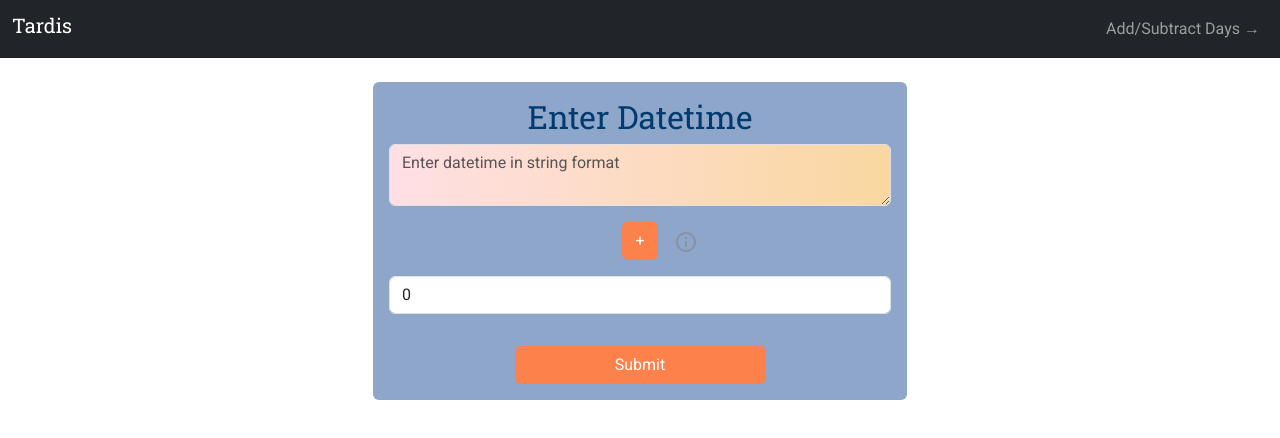
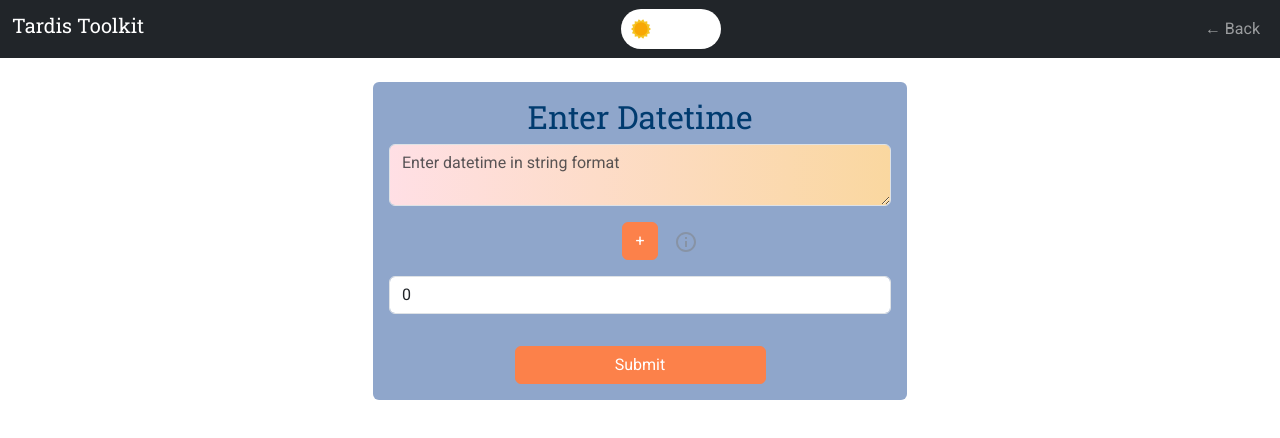
Before and after one commit to elgatoafk/tardis-remastered, a React (Create React App) app in the folder frontend/: page /add-subtract in a window 1280 px wide. Shown: the top 438 px of the page. Built offline with nearby package versions, Linux system fonts and the light colour scheme.

Commit message:
Add dark mode support

```diff
--- a/frontend/src/components/AddSubtractDays.js
+++ b/frontend/src/components/AddSubtractDays.js
@@ -1,6 +1,7 @@
 import React, { useState } from 'react';
 import axios from 'axios';
 import InfoOutlinedIcon from '@mui/icons-material/InfoOutlined';
+import '../styles/DarkMode.css';
 import '../styles/TimeZoneSelector.css';
 
 const AddSubtractDays = () => {
--- a/frontend/src/components/Navbar.js
+++ b/frontend/src/components/Navbar.js
@@ -1,21 +1,54 @@
-import React from 'react';
-import { Link } from 'react-router-dom';
+import React, { useState, useEffect } from 'react';
+import { Link, useLocation } from 'react-router-dom';
 import '../styles/Navbar.css';
 
 const Navbar = () => {
+    const location = useLocation();
+    const isOnAddSubtractPage = location.pathname === '/add-subtract';
+
+    // Dark mode state
+    const [darkMode, setDarkMode] = useState(false);
+
+    // Load dark mode preference from local storage
+    useEffect(() => {
+        const savedMode = localStorage.getItem('darkMode') === 'true';
+        setDarkMode(savedMode);
+        document.body.classList.toggle('dark-mode', savedMode);
+    }, []);
+
+    const toggleDarkMode = () => {
+        setDarkMode(!darkMode);
+        document.body.classList.toggle('dark-mode', !darkMode);
+        localStorage.setItem('darkMode', !darkMode);
+    };
+
     return (
         <nav className="navbar navbar-expand-lg navbar-dark bg-dark">
-            <div className="container-fluid">
-                <h1 className="navbar-brand">Tardis</h1>
-                <div className="collapse navbar-collapse">
-                    <ul className="navbar-nav ms-auto">
-                        <li className="nav-item">
-                            <Link to="/add-subtract" className="nav-link">
-                                Add/Subtract Days →
-                            </Link>
-                        </li>
-                    </ul>
+            <div className="container-fluid justify-content-between">
+                <h1 className="navbar-brand">Tardis Toolkit</h1>
+                <div className="toggle-container">
+                    <div className={`dark-mode-toggle ${darkMode ? 'dark' : 'light'}`} onClick={toggleDarkMode}>
+                        <div className={`toggle-ball ${darkMode ? 'dark' : 'light'}`}>
+                            <img
+                                src={process.env.PUBLIC_URL + '/sun-icon.svg'}
+                                alt="Sun icon"
+                                className={`icon sun`}
+                            />
+                            <img
+                                src={process.env.PUBLIC_URL + '/moon-icon.svg'}
+                                alt="Moon icon"
+                                className={`icon moon`}
+                            />
+                        </div>
+                    </div>
                 </div>
+                <ul className="navbar-nav">
+                    <li className="nav-item">
+                        <Link to={isOnAddSubtractPage ? "/" : "/add-subtract"} className="nav-link">
+                            {isOnAddSubtractPage ? "← Back" : "Add/Subtract Days →"}
+                        </Link>
+                    </li>
+                </ul>
             </div>
         </nav>
     );
--- a/frontend/src/components/TimeZoneSelector.js
+++ b/frontend/src/components/TimeZoneSelector.js
@@ -1,6 +1,7 @@
 import React, { useState, useEffect } from 'react';
 import axios from 'axios';
 import '../styles/TimeZoneSelector.css';
+import '../styles/DarkMode.css';
 import InfoIcon from '@mui/icons-material/Info';
 
 const TimeZoneSelector = () => {
--- /dev/null
+++ b/frontend/src/styles/DarkMode.css
@@ -0,0 +1,152 @@
+.dark-mode .left-panel {
+    background-color: rgba(43, 62, 80, 0.8);
+    color: rgba(224, 230, 237, 0.8);
+}
+
+.dark-mode .right-panel {
+    background-color: rgba(62, 76, 97, 0.8);
+    color: rgba(224, 230, 237, 0.8);
+}
+
+.dark-mode .form-label {
+    font-family: 'Roboto Slab', serif;
+    color: rgba(224, 230, 237, 0.8);
+}
+
+.dark-mode .result-container .text-warning {
+    color: rgba(231, 111, 81, 0.8);
+}
+
+.dark-mode .result-container .text-success {
+    color: rgba(144, 202, 249, 0.8);
+}
+
+.dark-mode .form-check-label {
+    display: flex;
+    align-items: center;
+    justify-content: flex-start;
+    color: rgba(224, 230, 237, 0.8);
+    margin-bottom: 8px;
+}
+
+.dark-mode .form-check-input {
+    margin-right: 10px;
+}
+
+.dark-mode #main-form.form-control:invalid:required {
+    background-image: linear-gradient(to right, rgba(150, 75, 0, 0.25), rgba(240, 128, 128, 0.25));
+}
+
+.dark-mode #main-form.form-control:valid {
+    background-image: linear-gradient(to right, rgba(0, 128, 0, 0.25), rgba(0, 255, 255, 0.25));
+}
+
+.dark-mode .result-container {
+    background-image: linear-gradient(to right, rgba(0, 128, 0, 0.25), rgba(0, 255, 255, 0.25));
+    border: none;
+    cursor: pointer;
+}
+
+.dark-mode .result-container h2, .dark-mode .result-text {
+    color: rgba(224, 230, 237, 0.8);
+}
+
+.dark-mode .result-container.copied {
+    background-image: linear-gradient(to right, rgba(47, 93, 117, 0.25), rgba(230, 230, 250, 0.25));
+}
+
+.dark-mode .warning-text {
+    color: rgba(231, 111, 81, 0.8);
+}
+
+.dark-mode .copy-message {
+    text-align: right;
+    color: rgba(192, 192, 192, 0.8);
+    font-size: 1em;
+    margin-top: 10px;
+}
+
+.dark-mode .datetime-input {
+    height: calc(1.75em + 1rem + 2px);
+    background-color: rgba(43, 62, 80, 0.8);
+    color: rgba(224, 230, 237, 0.8);
+    border: 1px solid rgba(144, 202, 249, 0.8);
+}
+
+.dark-mode .submit-button {
+    display: inline-block;
+    margin-top: 1rem;
+    text-align: center;
+    width: 50%;
+    background-color: rgba(144, 202, 249, 0.8);
+    color: rgba(0, 59, 111, 0.8);
+}
+
+.dark-mode .info-bubble {
+    position: absolute;
+    top: 10px;
+    right: 10px;
+    font-size: 1.5em;
+    color: rgba(144, 202, 249, 0.8);
+    cursor: help;
+}
+
+.dark-mode .info-bubble:hover::after {
+    content: attr(title);
+    position: absolute;
+    top: -30px;
+    right: 10px;
+    background-color: rgba(43, 62, 80, 0.8);
+    padding: 5px 10px;
+    border-radius: 5px;
+    box-shadow: 0px 0px 5px rgba(0, 0, 0, 0.1);
+    white-space: nowrap;
+    font-size: 0.9em;
+    color: rgba(224, 230, 237, 0.8);
+    z-index: 1000;
+}
+
+.dark-mode .form-control {
+    background-color: rgba(62, 76, 97, 0.8);
+    color: rgba(224, 230, 237, 0.8);
+    border: 1px solid rgba(144, 202, 249, 0.8);
+}
+
+.dark-mode .form-control:focus {
+    background-color: rgba(43, 62, 80, 0.8);
+    color: rgba(224, 230, 237, 0.8);
+    border-color: rgba(144, 202, 249, 0.8);
+    outline: none;
+}
+
+.dark-mode .form-control::placeholder {
+    color: rgba(144, 202, 249, 0.8);
+    opacity: 0.6;
+}
+
+.dark-mode .btn-primary,
+.dark-mode .toggle-button {
+    background-color: rgba(144, 202, 249, 0.8);
+    border: none;
+    color: rgba(0, 59, 111, 0.8);
+}
+
+.dark-mode .btn-primary:hover,
+.dark-mode .toggle-button:hover {
+    background-color: rgba(94, 140, 184, 0.8);
+    color: rgba(0, 59, 111, 0.8);
+}
+
+.dark-mode .btn-primary:focus,
+.dark-mode .toggle-button:focus {
+    outline: none;
+    box-shadow: none;
+}
+
+.dark-mode .btn-primary:active,
+.dark-mode .toggle-button:active {
+    background-color: rgba(38, 70, 83, 0.8);
+    color: rgba(0, 59, 111, 0.8);
+    outline: none;
+    box-shadow: none;
+}
--- a/frontend/src/styles/Navbar.css
+++ b/frontend/src/styles/Navbar.css
@@ -1,13 +1,105 @@
-.navbar-brand {
-    font-family: 'Roboto Slab', serif;
-    color: #FAF3DD;  /* Light Beige */
+.dark-mode-toggle {
+    position: relative;
+    width: 100px;
+    height: 40px;
+    background-color: #ffffff;
+    border-radius: 20px;
+    cursor: pointer;
+    overflow: hidden;
+    transition: background-color 0.3s ease;
 }
 
-.nav-link {
-    font-family: 'Roboto', sans-serif;
-    color: #FC814A;  /* Orange */
+.dark-mode-toggle.dark {
+    background-color: #003B6F;
 }
 
-.nav-link:hover {
-    color: #FAF3DD;  /* Light Beige */
+.toggle-ball {
+    position: absolute;
+    top: 4px;
+    left: 4px;
+    width: 32px;
+    height: 32px;
+    border-radius: 50%;
+    background-color: #ffffff;
+    transition: left 0.3s ease, transform 0.3s ease;
+    display: flex;
+    justify-content: center;
+    align-items: center;
 }
+
+.toggle-ball.dark {
+    left: 64px;
+}
+
+.icon {
+    width: 20px;
+    height: 20px;
+    pointer-events: none;
+    position: absolute;
+    transition: transform 0.3s ease, opacity 0.3s ease;
+}
+
+.icon.sun {
+    left: 6px;
+    transform: translateX(0);
+    opacity: 1;
+}
+
+.dark-mode-toggle.dark .icon.sun {
+    transform: translateX(-50px);
+    opacity: 0;
+}
+
+.icon.moon {
+    right: 6px;
+    transform: translateX(50px);
+    opacity: 0;
+}
+
+.dark-mode-toggle.dark .icon.moon {
+    transform: translateX(0);
+    opacity: 1;
+}
+
+body.dark-mode {
+    background-color: #2b2b2b;
+    color: #e0e6ed;
+}
+
+body.dark-mode .navbar.navbar-dark.bg-dark {
+    background-color: #1a1a1a !important;
+}
+
+body.dark-mode .container {
+    background-color: #2b2b2b;
+}
+
+body.dark-mode .form-control {
+    background-color: #3e4c61;
+    color: #e0e6ed;
+    border: 1px solid #8FA6CB;
+}
+
+.dark-mode .navbar .navbar-brand {
+    color: rgba(224, 230, 237, 0.8) !important;
+}
+
+.navbar .container-fluid {
+    display: flex;
+    justify-content: space-between;
+    align-items: center;
+}
+
+.toggle-container {
+    display: flex;
+    justify-content: center;
+    flex-grow: 1;
+}
+
+.navbar .navbar-brand {
+    margin-right: auto;
+}
+
+.navbar .navbar-nav {
+    margin-left: auto;
+}
```
Also changed, not shown: frontend/public/moon-icon.svg (added), frontend/public/sun-icon.svg (added).
